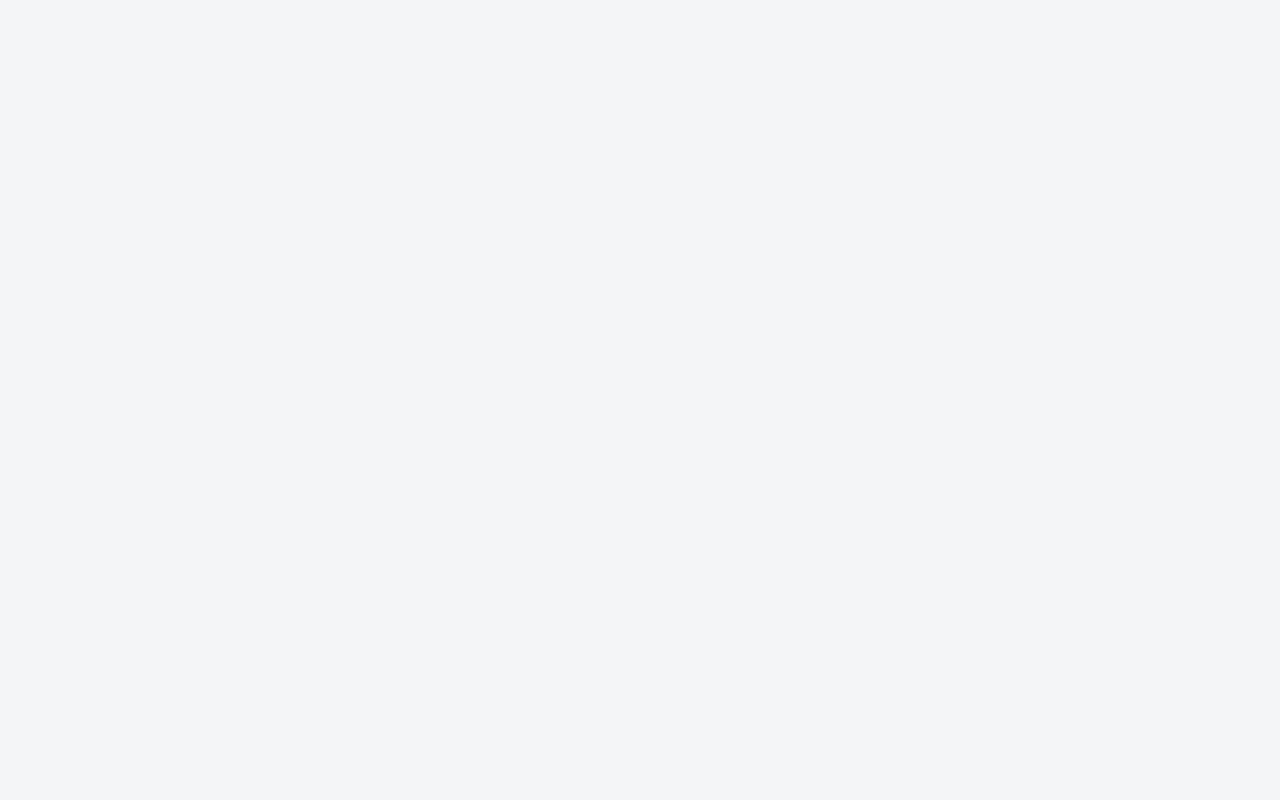
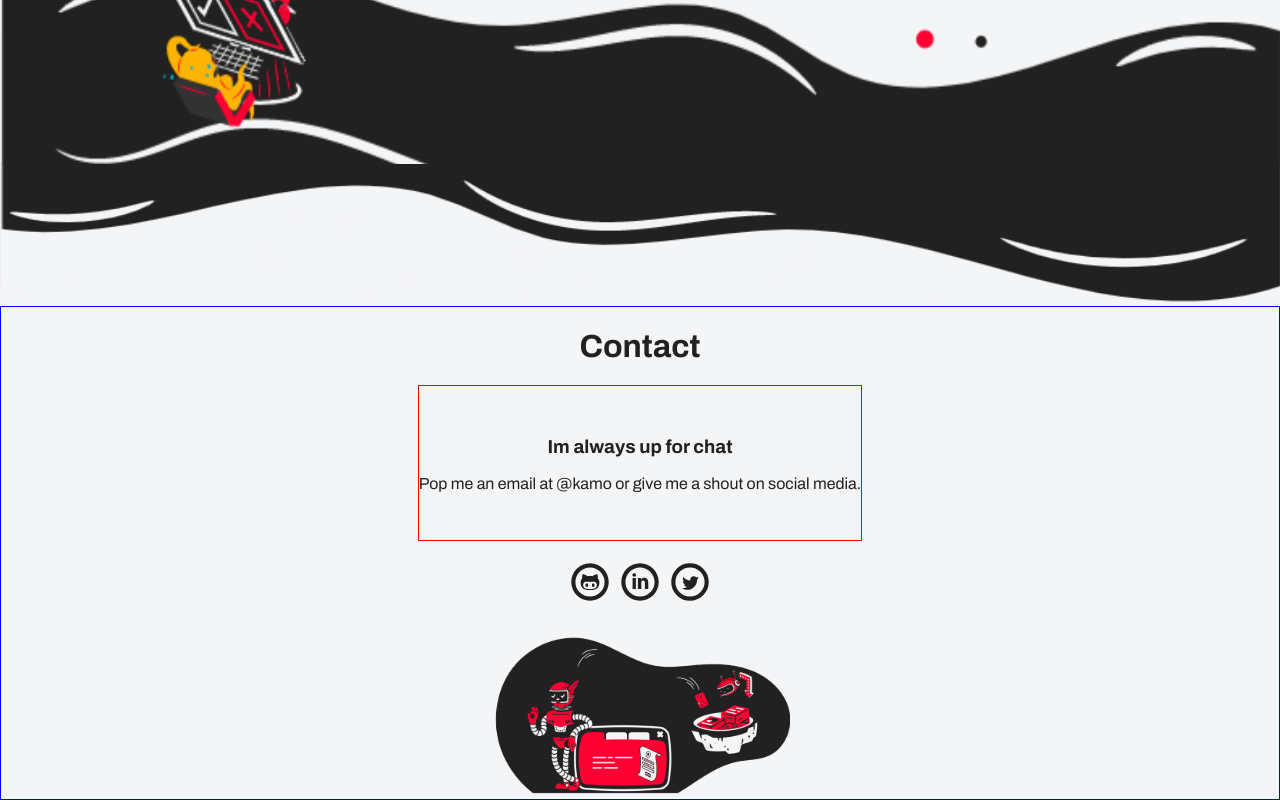
Before and after one commit to RedKamo/Redkamo-website, a React app: page / in a window 1280 px wide. Shown: the part 3118-3918 px from the top of the page. Before the commit the page ends 2762 px from the top, so only its background shows below. Built offline with nearby package versions, Linux system fonts and the light colour scheme.

Commit message:
add contact component and styles

```diff
--- a/src/components/App.jsx
+++ b/src/components/App.jsx
@@ -5,7 +5,7 @@ import Banner from './Banner/Banner';
 import About from './About/About';
 //import ProjectList from './ProjectList/ProjectList';
 import Projects from './Projects/Projects';
-
+import Contact from './Contact/Contact';
 const App = () => {
   return (
     <div>
@@ -13,6 +13,7 @@ const App = () => {
       <Banner />
       <About />
       <Projects />
+      <Contact />
     </div>
   );
 };
--- a/src/components/Contact/Contact.jsx
+++ b/src/components/Contact/Contact.jsx
@@ -1,11 +1,35 @@
-import React from 'react'
+import React from 'react';
+import {
+  TiSocialLinkedinCircular,
+  TiSocialTwitterCircular,
+  TiSocialGithubCircular
+} from 'react-icons/ti';
+import '../../styles/Contact.scss';
+import robot1 from '../../assets/images/robot1.svg';
+const Contact = () => {
+  return (
+    <div className="contact">
+      <h1>Contact</h1>
+      <div className="contact__details">
+        <h3>Im always up for chat</h3>
+        <p>Pop me an email at @kamo or give me a shout on social media.</p>
+      </div>
+      <div className="contact__social">
+        <a href="https://github.com/RedKamo" target="_blank">
+          <TiSocialGithubCircular />
+        </a>
+        <a href="https://www.linkedin.com/in/camiloasuarez/" target="_blank">
+          <TiSocialLinkedinCircular />
+        </a>
+        <a href="https://twitter.com/RedKamo_/" target="_blank">
+          <TiSocialTwitterCircular />
+        </a>
+      </div>
+      <div className="contact__image">
+        <img src={robot1} alt="" />
+      </div>
+    </div>
+  );
+};
 
-const Contact = () => {
-    return (
-        <div>
-            <h1>Contact component</h1>
-        </div>
-    )
-}
-
-export default Contact
+export default Contact;
--- a/src/components/Projects/Projects.jsx
+++ b/src/components/Projects/Projects.jsx
@@ -2,6 +2,7 @@ import React from 'react';
 import ProjectList from '../ProjectList/ProjectList';
 import '../../styles/Projects.scss';
 import alien from '../../assets/images/project1.svg';
+import alienb from '../../assets/images/project1up.svg';
 const Projects = () => {
   return (
     <div className="projects">
@@ -9,6 +10,8 @@ const Projects = () => {
       <div className="projects__container">
         <ProjectList />
       </div>
+      <img src={alien} alt="" />
+      <img className="projects__up" src={alienb} alt="" />
     </div>
   );
 };
--- a/src/styles/Contact.scss
+++ b/src/styles/Contact.scss
@@ -0,0 +1,35 @@
+@import './global.scss';
+
+.contact{
+  border: 1px solid blue;
+  display: flex;
+  flex-direction: column;
+  align-items: center;
+
+  &__details{
+    text-align: center;
+    border: 1px solid red;
+    padding: 2em 0;
+  }
+
+  &__social{
+    //border: 1px solid red;
+    margin: 1em 0;
+    a{
+      //display: flex;
+      width: 50px;
+      font-size: 50px;
+      color: $background-dark;
+      //border: 1px solid blue;
+    }
+    :hover{
+      color: $red-color;
+    }
+  }
+
+  &__image{
+    img{
+      width: 300px
+    }
+  }
+}
--- a/src/styles/Projects.scss
+++ b/src/styles/Projects.scss
@@ -18,4 +18,8 @@
   img{
     width: 100%;
   }
+  &__up{
+    margin-top: -3.9px;
+    //border: 1px solid red;
+  }
 }
```
